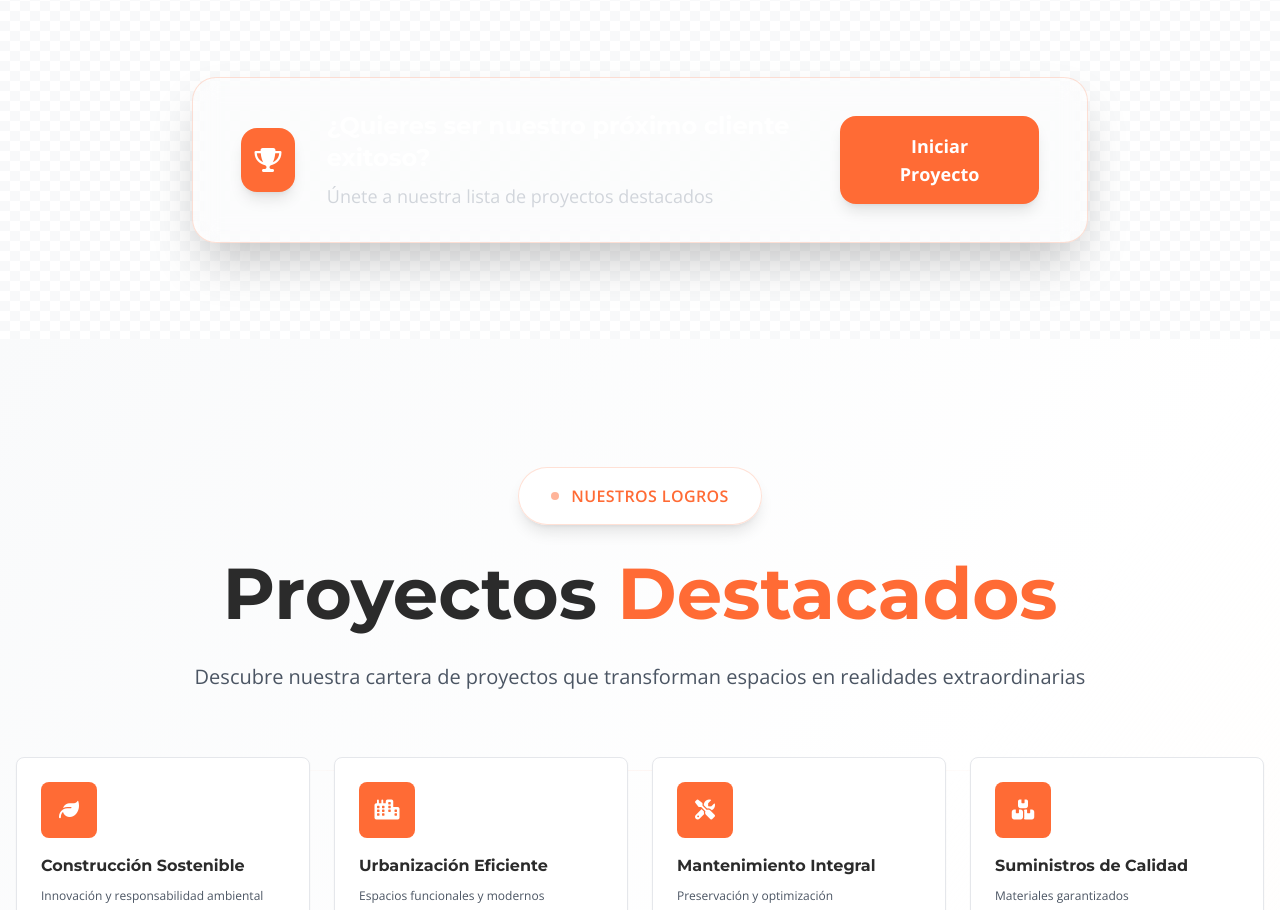
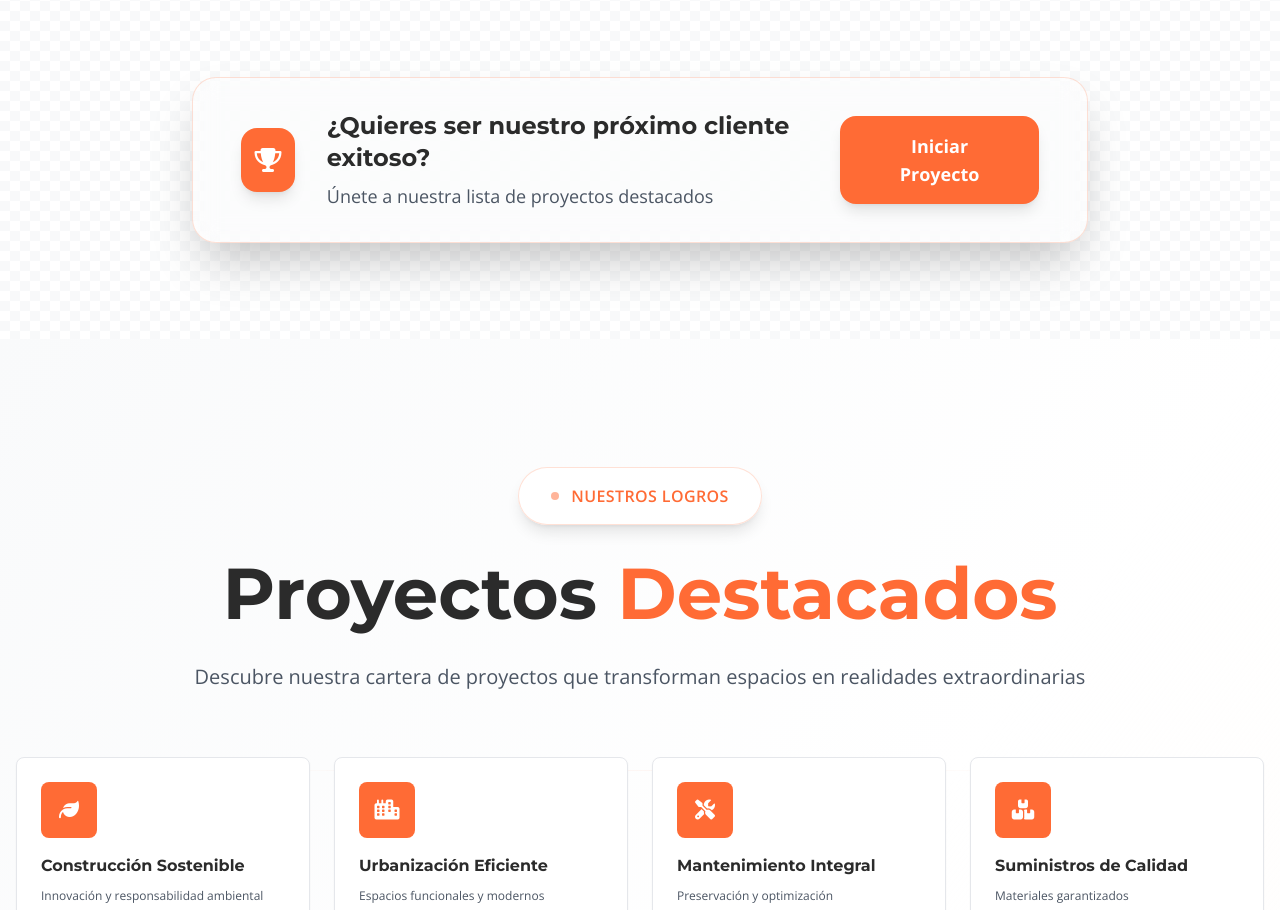
Before and after one commit to NFTSkull/sicums-website, a plain HTML site: page index.html in a window 1280 px wide. Shown: the part 4651-5561 px from the top of the page. Drawn offline with nearby package versions, Linux system fonts and the light colour scheme.

Commit message:
🎨 Cambia color del texto CTA de blanco a negro para mejor legibilidad

```diff
--- a/index.html
+++ b/index.html
@@ -831,8 +831,8 @@
                         <i class="fas fa-trophy text-white text-2xl"></i>
                     </div>
                     <div class="text-left">
-                        <h4 class="text-2xl font-montserrat font-bold text-white mb-2">¿Quieres ser nuestro próximo cliente exitoso?</h4>
-                        <p class="text-gray-300 text-lg">Únete a nuestra lista de proyectos destacados</p>
+                        <h4 class="text-2xl font-montserrat font-bold text-gray-dark mb-2">¿Quieres ser nuestro próximo cliente exitoso?</h4>
+                        <p class="text-gray-600 text-lg">Únete a nuestra lista de proyectos destacados</p>
                     </div>
                     <a href="#contacto" class="premium-cta-btn bg-orange-primary text-white px-10 py-4 rounded-2xl hover:bg-orange-600 transition-all duration-500 font-bold text-lg shadow-lg hover:shadow-xl">
                         Iniciar Proyecto
```
